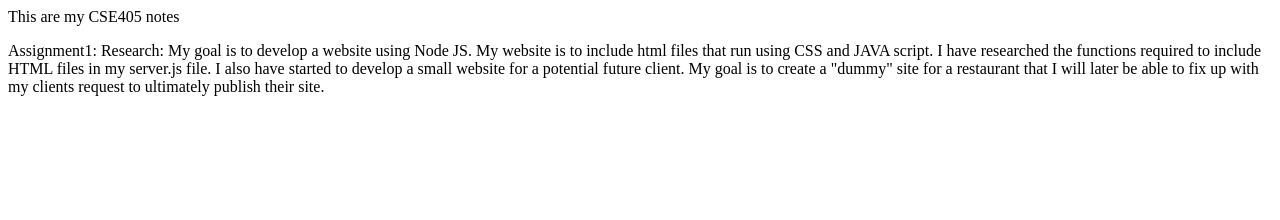
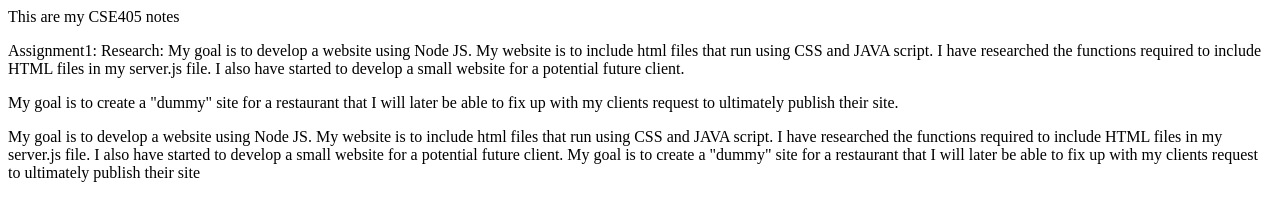
Before and after one commit to davido322/CSE405Notes, a plain HTML site: page index.html in a window 1280 px wide. Drawn offline with Linux system fonts and the light colour scheme.

Commit message:
Update index.html

```diff
--- a/index.html
+++ b/index.html
@@ -4,7 +4,8 @@
 	</head>
 	<body>
 	<p> This are my CSE405 notes</p>
-		<p> Assignment1: <bl> Research: My goal is to develop a website using Node JS. My website is to include html files that run using CSS and JAVA script. I have researched the functions required to include HTML files in my server.js file. I also have started to develop a small website for a potential future client. My goal is to create a "dummy" site for a restaurant that I will later be able to fix up with my clients request to ultimately publish their site. </bl></p>
-
+		<p> Assignment1: <bl> Research: My goal is to develop a website using Node JS. My website is to include html files that run using CSS and JAVA script. I have researched the functions required to include HTML files in my server.js file. I also have started to develop a small website for a potential future client.</p>
+			<p>My goal is to create a "dummy" site for a restaurant that I will later be able to fix up with my clients request to ultimately publish their site. </bl></p>
+		<p>My goal is to develop a website using Node JS. My website is to include html files that run using CSS and JAVA script. I have researched the functions required to include HTML files in my server.js file. I also have started to develop a small website for a potential future client. My goal is to create a "dummy" site for a restaurant that I will later be able to fix up with my clients request to ultimately publish their site<p>
 	</body>
 </html>
```
